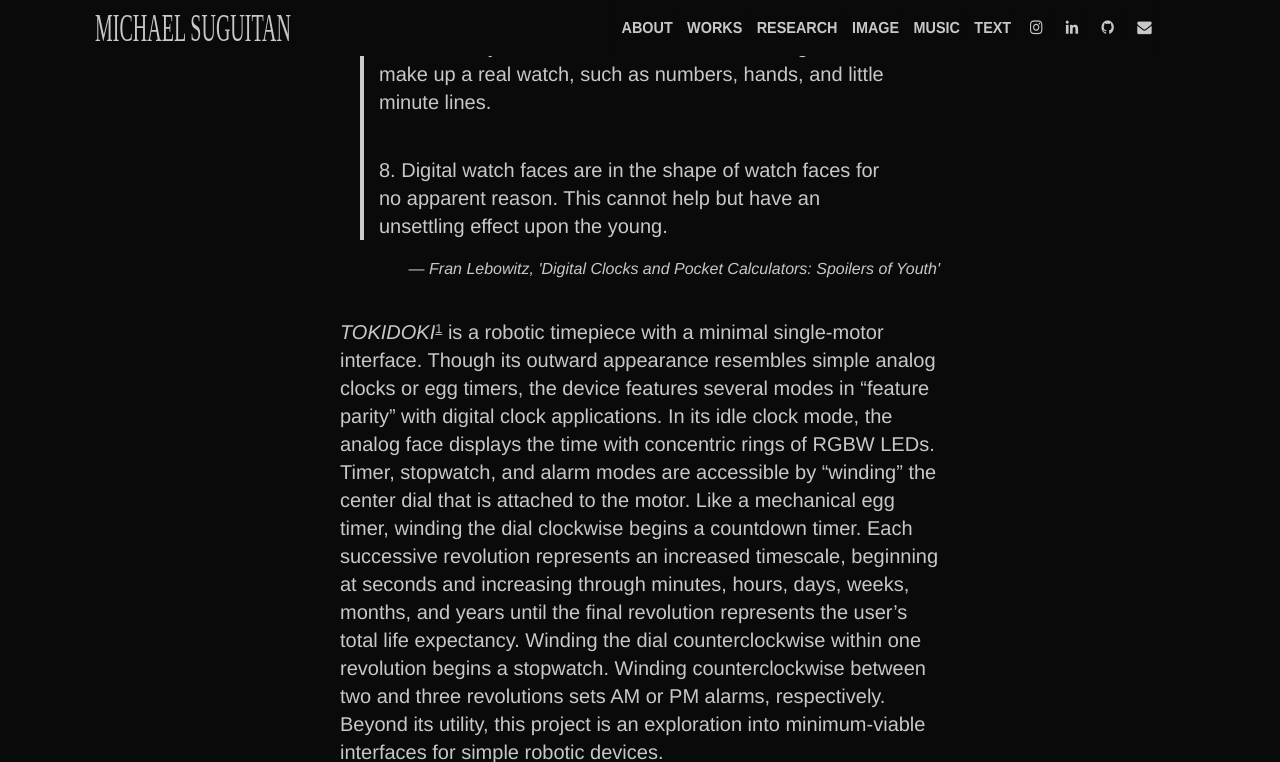
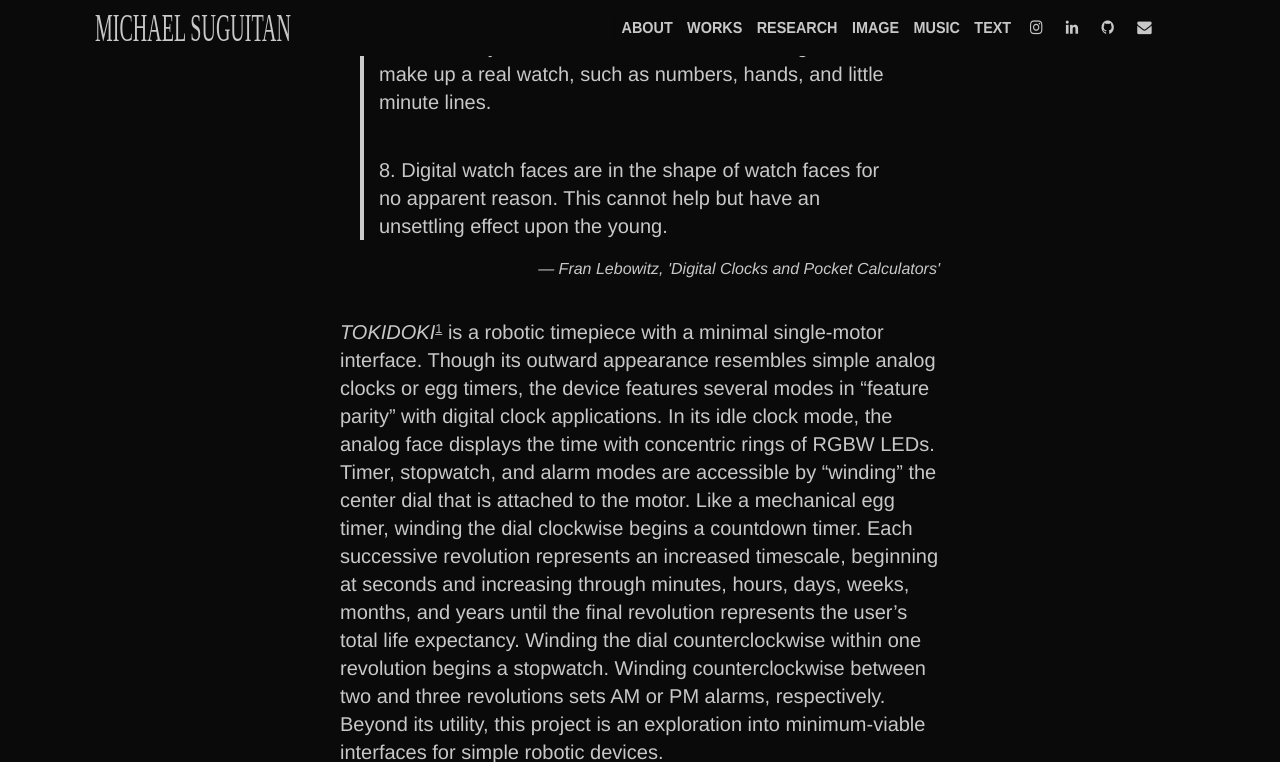
Before and after one commit to msgtn/msgtn.github.io, a Jekyll site: the page built from works/_posts/2025-03-23-tokidoki.md, in a window 1280 px wide and 900 px high, scrolled down 1005 px, cut to the strip 0-762 px from the top of the window. Built offline with Jekyll 4.4.1, drawn with Linux system fonts in a browser that asks for light colours; nearby versions of some CDN libraries.

Commit message:
Small updates

```diff
--- a/works/_posts/2025-03-23-tokidoki.md
+++ b/works/_posts/2025-03-23-tokidoki.md
@@ -29,7 +29,7 @@ image: tokidoki_teaser.jpg
 > 7\. Real watch faces are in the shape of watch faces because they must accommodate all of the things that make up a real watch, such as numbers, hands, and little minute lines.
 >
 > 8\. Digital watch faces are in the shape of watch faces for no apparent reason. This cannot help but have an unsettling effect upon the young.
-<div style="text-align: right"> <i>— Fran Lebowitz, 'Digital Clocks and Pocket Calculators: Spoilers of Youth'</i> </div>
+<div style="text-align: right"> <i>— Fran Lebowitz, 'Digital Clocks and Pocket Calculators'</i> </div>
 
 *TOKIDOKI*[^1] is a robotic timepiece with a minimal single-motor interface.
 Though its outward appearance resembles simple analog clocks or egg timers, the device features several modes in "feature parity" with digital clock applications.
```
Also changed, not shown: text/_posts/2019-11-15-heroes.md (+2 -2 lines).
